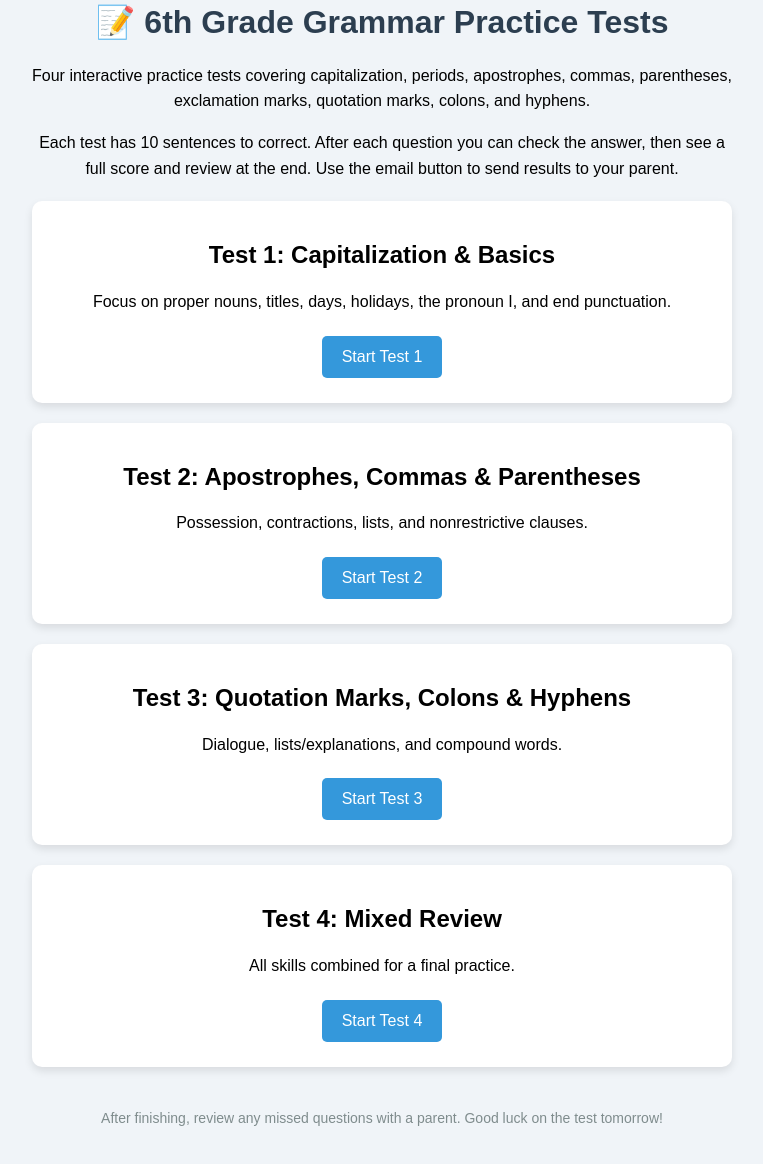
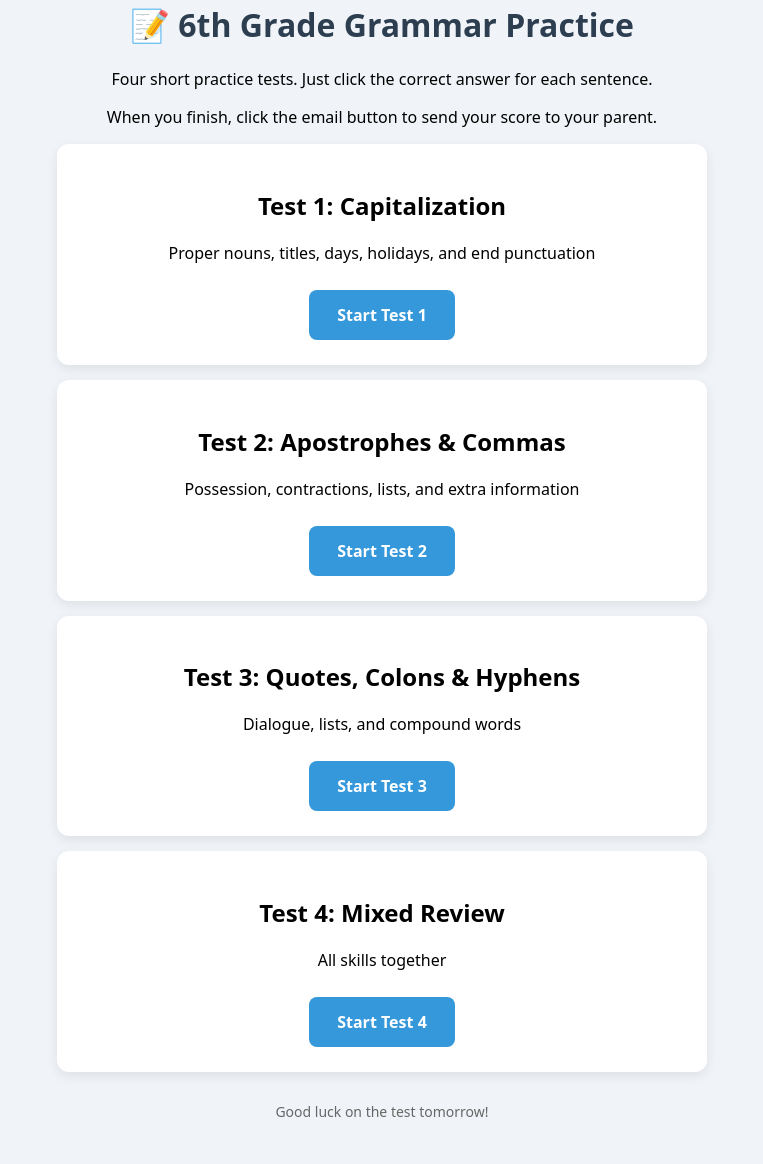
Before and after one commit to rbralower/6th-grade-grammar-practice, a plain HTML site: page index.html in a window 1280 px wide. Shown: the part 78-1242 px from the top of the page, without its empty margins (258-1021 px from the left). Drawn offline with Linux system fonts and the light colour scheme.

Commit message:
Update index for simple clickable tests

```diff
--- a/index.html
+++ b/index.html
@@ -3,45 +3,44 @@
 <head>
 <meta charset="UTF-8">
 <meta name="viewport" content="width=device-width, initial-scale=1.0">
-<title>6th Grade English Grammar Practice Tests</title>
+<title>6th Grade Grammar Practice</title>
 <style>
-body { font-family: Arial, sans-serif; max-width: 700px; margin: 40px auto; padding: 20px; background: #f0f4f8; text-align: center; }
+body { font-family: system-ui, sans-serif; max-width: 650px; margin: 40px auto; padding: 20px; background: #f0f4f8; text-align: center; }
 h1 { color: #2c3e50; }
-.card { background: white; padding: 20px; margin: 20px 0; border-radius: 10px; box-shadow: 0 4px 8px rgba(0,0,0,0.1); }
-a { display: inline-block; background: #3498db; color: white; padding: 12px 20px; text-decoration: none; border-radius: 5px; margin: 5px; }
-a:hover { background: #2980b9; }
-p { line-height: 1.6; }
+.card { background: white; padding: 25px; margin: 15px 0; border-radius: 12px; box-shadow: 0 4px 12px rgba(0,0,0,0.08); }
+a.btn { display: inline-block; background: #3498db; color: white; padding: 14px 28px; text-decoration: none; border-radius: 8px; font-weight: 600; margin-top: 10px; }
+a.btn:hover { background: #2980b9; }
 </style>
 </head>
 <body>
-<h1>📝 6th Grade Grammar Practice Tests</h1>
-<p>Four interactive practice tests covering capitalization, periods, apostrophes, commas, parentheses, exclamation marks, quotation marks, colons, and hyphens.</p>
-<p>Each test has 10 sentences to correct. After each question you can check the answer, then see a full score and review at the end. Use the email button to send results to your parent.</p>
+<h1>📝 6th Grade Grammar Practice</h1>
+<p>Four short practice tests. Just click the correct answer for each sentence.</p>
+<p>When you finish, click the email button to send your score to your parent.</p>
 
 <div class="card">
-<h2>Test 1: Capitalization & Basics</h2>
-<p>Focus on proper nouns, titles, days, holidays, the pronoun I, and end punctuation.</p>
-<a href="test1.html">Start Test 1</a>
+<h2>Test 1: Capitalization</h2>
+<p>Proper nouns, titles, days, holidays, and end punctuation</p>
+<a class="btn" href="test1.html">Start Test 1</a>
 </div>
 
 <div class="card">
-<h2>Test 2: Apostrophes, Commas & Parentheses</h2>
-<p>Possession, contractions, lists, and nonrestrictive clauses.</p>
-<a href="test2.html">Start Test 2</a>
+<h2>Test 2: Apostrophes & Commas</h2>
+<p>Possession, contractions, lists, and extra information</p>
+<a class="btn" href="test2.html">Start Test 2</a>
 </div>
 
 <div class="card">
-<h2>Test 3: Quotation Marks, Colons & Hyphens</h2>
-<p>Dialogue, lists/explanations, and compound words.</p>
-<a href="test3.html">Start Test 3</a>
+<h2>Test 3: Quotes, Colons & Hyphens</h2>
+<p>Dialogue, lists, and compound words</p>
+<a class="btn" href="test3.html">Start Test 3</a>
 </div>
 
 <div class="card">
 <h2>Test 4: Mixed Review</h2>
-<p>All skills combined for a final practice.</p>
-<a href="test4.html">Start Test 4</a>
+<p>All skills together</p>
+<a class="btn" href="test4.html">Start Test 4</a>
 </div>
 
-<p style="margin-top:40px; font-size:14px; color:#7f8c8d;">After finishing, review any missed questions with a parent. Good luck on the test tomorrow!</p>
+<p style="margin-top: 30px; color: #666; font-size: 14px;">Good luck on the test tomorrow!</p>
 </body>
 </html>
```
